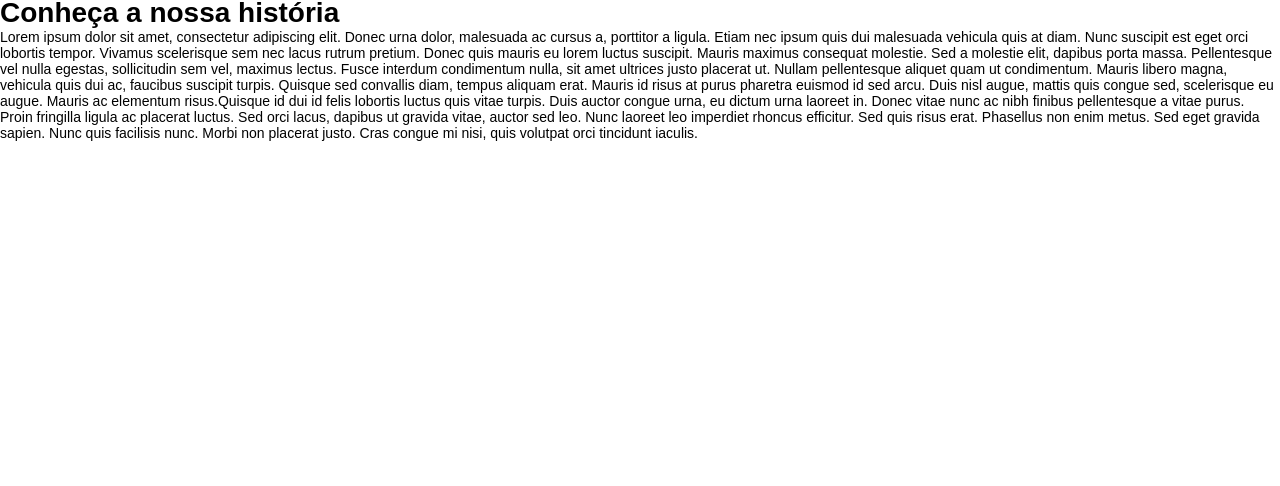
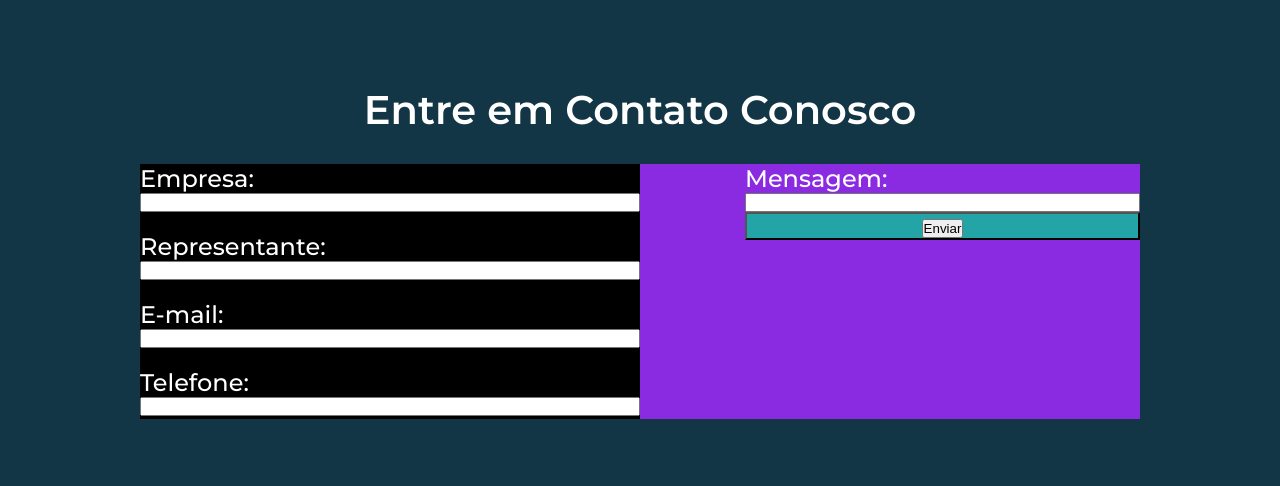
Before and after one commit to cpejr/IZT-web-frontend, a React (Vite) app: page / in a window 1280 px wide. Shown: the part 815-1301 px from the top of the page. Before the commit the page ends 956 px from the top, so only its background shows below. Built offline with nearby package versions, Linux system fonts and the light colour scheme.

Commit message:
feat: starting forms

```diff
--- a/index.html
+++ b/index.html
@@ -5,6 +5,9 @@
     <link rel="icon" type="image/svg+xml" href="/vite.svg" />
     <meta name="viewport" content="width=device-width, initial-scale=1.0" />
     <title>Vite + React</title>
+    <link rel="preconnect" href="https://fonts.googleapis.com">
+    <link rel="preconnect" href="https://fonts.gstatic.com" crossorigin>
+    <link href="https://fonts.googleapis.com/css2?family=Montserrat:wght@400;500;600;700&display=swap" rel="stylesheet">
   </head>
   <body>
     <div id="root"></div>
--- /dev/null
+++ b/src/components/features/FormsContact/FormsContact.jsx
@@ -0,0 +1,57 @@
+import React, { useState } from 'react';
+import {
+  ContactUs,
+  Form,
+  SectionOne,
+  SectionTwo,
+  Title,
+  Empresa,
+  Representante,
+  Email,
+  Telefone,
+  Mensagem,
+  BotaoEnviar,
+} from './Styles';
+
+function FormsContactUs() {
+  return (
+    <ContactUs>
+      <Title>Entre em Contato Conosco</Title>
+      <Form>
+        <SectionOne>
+          <Empresa>
+            Empresa:
+            <input />
+          </Empresa>
+
+          <Representante>
+            Representante:
+            <input />
+          </Representante>
+
+          <Email>
+            E-mail:
+            <input />
+          </Email>
+
+          <Telefone>
+            Telefone:
+            <input />
+          </Telefone>
+        </SectionOne>
+
+        <SectionTwo>
+          <Mensagem>
+            Mensagem:
+            <input />
+            <BotaoEnviar>
+              <button>Enviar</button>
+            </BotaoEnviar>
+          </Mensagem>
+        </SectionTwo>
+      </Form>
+    </ContactUs>
+  );
+}
+
+export default FormsContactUs;
--- /dev/null
+++ b/src/components/features/FormsContact/Styles.jsx
@@ -0,0 +1,104 @@
+import styled from 'styled-components';
+
+export const ContactUs = styled.div`
+  display: flex;
+  align-items: center;
+  justify-content: center;
+  flex-direction: column;
+  width: 100%;
+  height: 542px;
+  background-color: rgba(18, 54, 69, 1);
+`;
+
+export const Title = styled.text`
+  font-size: 40px;
+  color: white;
+  font-family: 'Montserrat', sans-serif;
+  font-weight: 600;
+
+  padding-bottom: 30px;
+`;
+
+export const Form = styled.div`
+  display: flex;
+  flex-direction: row;
+`;
+
+export const SectionOne = styled.div`
+  width: 500px;
+  height: 255px;
+  background-color: black;
+`;
+
+export const Empresa = styled.div`
+  display: flex;
+  flex-direction: column;
+
+  font-size: 24px;
+  color: white;
+  font-family: 'Montserrat', sans-serif;
+  font-weight: 500;
+
+  padding-bottom: 20px;
+`;
+
+export const Representante = styled.div`
+  display: flex;
+  flex-direction: column;
+
+  font-size: 24px;
+  color: white;
+  font-family: 'Montserrat', sans-serif;
+  font-weight: 500;
+
+  padding-bottom: 20px;
+`;
+
+export const Email = styled.div`
+  display: flex;
+  flex-direction: column;
+
+  font-size: 24px;
+  color: white;
+  font-family: 'Montserrat', sans-serif;
+  font-weight: 500;
+
+  padding-bottom: 20px;
+`;
+
+export const Telefone = styled.div`
+  display: flex;
+  flex-direction: column;
+
+  font-size: 24px;
+  color: white;
+  font-family: 'Montserrat', sans-serif;
+  font-weight: 500;
+
+  padding-bottom: 20px;
+`;
+
+export const SectionTwo = styled.div`
+  width: 500px;
+  height: 255px;
+  background-color: blueviolet;
+  padding-left: 105px;
+`;
+
+export const Mensagem = styled.div`
+  display: flex;
+  flex-direction: column;
+
+  font-size: 24px;
+  color: white;
+  font-family: 'Montserrat', sans-serif;
+  font-weight: 500;
+`;
+
+export const BotaoEnviar = styled.button`
+  background-color: #23a4a6;
+  font-size: 20px;
+  color: white;
+  font-family: 'Montserrat', sans-serif;
+  font-weight: 500;
+`;
--- a/src/components/features/index.js
+++ b/src/components/features/index.js
@@ -1,2 +1,3 @@
 // eslint-disable-next-line import/prefer-default-export
 export { default as Carousel } from './Carousel/Carousel';
+export { default as FormsContactUs } from './FormsContact/FormsContact';
--- a/src/pages/Home/Home.jsx
+++ b/src/pages/Home/Home.jsx
@@ -1,5 +1,5 @@
 import React from 'react';
-import { Carousel } from '../../components/features';
+import { Carousel, FormsContactUs } from '../../components/features';
 import CarouselData from '../../components/features/Carousel/CarouselData';
 import { Container } from './Styles';
 
@@ -8,6 +8,7 @@ function Home() {
     <Container>
       <Carousel slides={CarouselData} />
       <div>Cards</div>
+      <FormsContactUs />
       <div>Contact inputs</div>
       <div>
         <h1>Conheça a nossa história</h1>
```
